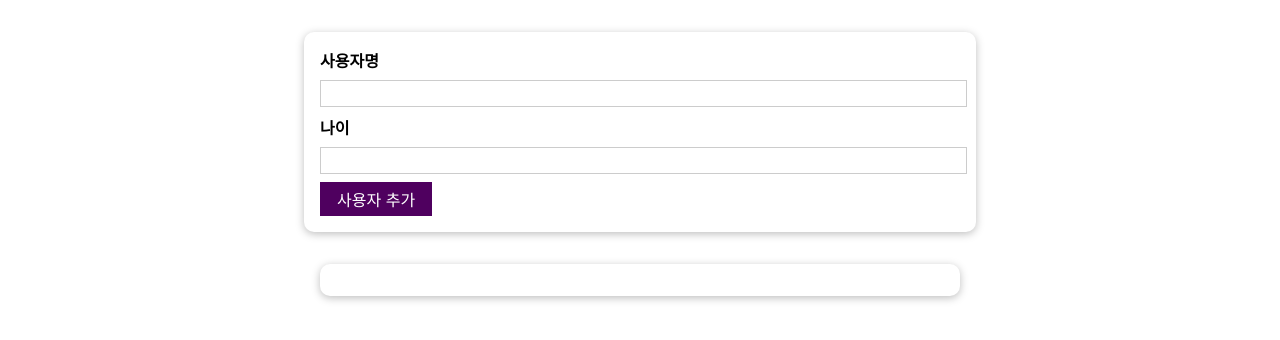
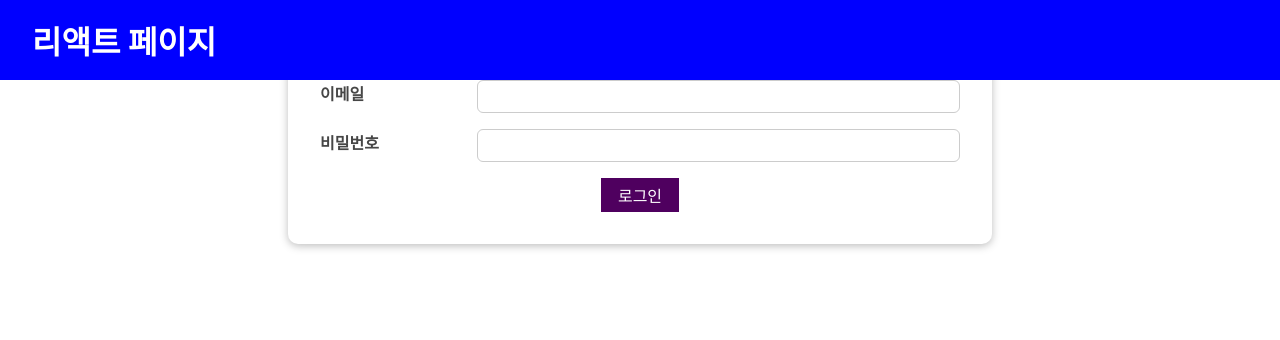
Before and after one commit to newfly101/bootcamp2024-react, a React (Create React App) app: page / in a window 1280 px wide. Shown: the top 340 px of the page. Built offline with nearby package versions, Linux system fonts and the light colour scheme.

Commit message:
[49강] 사이드 이펙트 처리 - useEffect 실습 전 코드 추가 + App.js에서 조건 처리하기(view에서 안보이게)

```diff
--- a/src/App.js
+++ b/src/App.js
@@ -2,6 +2,9 @@
 
 import AddUser from './components/Users/AddUser';
 import UsersList from './components/Users/UsersList';
+import MainHeader from "./components/MainHeader/MainHeader";
+import Login from "./components/Login/Login";
+import Home from "./components/Home/Home";
 
 function App() {
     const [usersList, setUsersList] = useState([]);
@@ -14,12 +17,33 @@
             ];
         });
     };
+    const [isLoggedIn, setIsLoggedIn] = useState(false);
+
+    const loginHandler = (email, password) => {
+        // We should of course check email and password
+        // But it's just a dummy/ demo anyways
+        setIsLoggedIn(true);
+    };
+
+    const logoutHandler = () => {
+        setIsLoggedIn(false);
+    };
 
     return (
-        <div>
-            <AddUser onAddUser={addUserHandler} />
-            <UsersList users={usersList} />
-        </div>
+        <>
+            <MainHeader isAuthenticated={isLoggedIn} onLogout={logoutHandler} />
+            <main>
+                {!isLoggedIn && <Login onLogin={loginHandler} />}
+                {isLoggedIn && <Home onLogout={logoutHandler} />}
+            </main>
+            {isLoggedIn && <>
+                <AddUser onAddUser={addUserHandler} />
+                {usersList.length > 0 && (
+                    <UsersList users={usersList} />
+                )}
+            </>}
+
+        </>
     );
 }
 
--- /dev/null
+++ b/src/components/Home/Home.js
@@ -0,0 +1,14 @@
+import React from 'react';
+
+import Card from '../UI/Card';
+import classes from './Home.module.css';
+
+const Home = (props) => {
+    return (
+        <Card className={classes.home}>
+            <h1>환영합니다.</h1>
+        </Card>
+    );
+};
+
+export default Home;
--- /dev/null
+++ b/src/components/Home/Home.module.css
@@ -0,0 +1,7 @@
+.home {
+    width: 90%;
+    max-width: 40rem;
+    padding: 3rem;
+    margin: 2rem auto;
+    text-align: center;
+}
--- /dev/null
+++ b/src/components/Login/Login.js
@@ -0,0 +1,84 @@
+import React, { useState } from 'react';
+
+import Card from '../UI/Card';
+import classes from './Login.module.css';
+import Button from '../UI/Button';
+
+const Login = (props) => {
+    const [enteredEmail, setEnteredEmail] = useState('');
+    const [emailIsValid, setEmailIsValid] = useState();
+    const [enteredPassword, setEnteredPassword] = useState('');
+    const [passwordIsValid, setPasswordIsValid] = useState();
+    const [formIsValid, setFormIsValid] = useState(false);
+
+    const emailChangeHandler = (event) => {
+        setEnteredEmail(event.target.value);
+
+        setFormIsValid(
+            event.target.value.includes('@') && enteredPassword.trim().length > 6
+        );
+    };
+
+    const passwordChangeHandler = (event) => {
+        setEnteredPassword(event.target.value);
+
+        setFormIsValid(
+            event.target.value.trim().length > 6 && enteredEmail.includes('@')
+        );
+    };
+
+    const validateEmailHandler = () => {
+        setEmailIsValid(enteredEmail.includes('@'));
+    };
+
+    const validatePasswordHandler = () => {
+        setPasswordIsValid(enteredPassword.trim().length > 6);
+    };
+
+    const submitHandler = (event) => {
+        event.preventDefault();
+        props.onLogin(enteredEmail, enteredPassword);
+    };
+
+    return (
+        <Card className={classes.login}>
+            <form onSubmit={submitHandler}>
+                <div
+                    className={`${classes.control} ${
+                        emailIsValid === false ? classes.invalid : ''
+                    }`}
+                >
+                    <label htmlFor="email">이메일</label>
+                    <input
+                        type="email"
+                        id="email"
+                        value={enteredEmail}
+                        onChange={emailChangeHandler}
+                        onBlur={validateEmailHandler}
+                    />
+                </div>
+                <div
+                    className={`${classes.control} ${
+                        passwordIsValid === false ? classes.invalid : ''
+                    }`}
+                >
+                    <label htmlFor="password">비밀번호</label>
+                    <input
+                        type="password"
+                        id="password"
+                        value={enteredPassword}
+                        onChange={passwordChangeHandler}
+                        onBlur={validatePasswordHandler}
+                    />
+                </div>
+                <div className={classes.actions}>
+                    <Button type="submit" className={classes.btn} disabled={!formIsValid}>
+                        로그인
+                    </Button>
+                </div>
+            </form>
+        </Card>
+    );
+};
+
+export default Login;
--- /dev/null
+++ b/src/components/Login/Login.module.css
@@ -0,0 +1,56 @@
+.login {
+    width: 90%;
+    max-width: 40rem;
+    margin: 2rem auto;
+    padding: 2rem;
+}
+
+.control {
+    margin: 1rem 0;
+    display: flex;
+    align-items: stretch;
+    flex-direction: column;
+}
+
+.control label,
+.control input {
+    display: block;
+}
+
+.control label {
+    font-weight: bold;
+    flex: 1;
+    color: #464646;
+    margin-bottom: 0.5rem;
+}
+
+.control input {
+    flex: 3;
+    font: inherit;
+    padding: 0.35rem 0.35rem;
+    border-radius: 6px;
+    border: 1px solid #ccc;
+}
+
+.control input:focus {
+    outline: none;
+    border-color: #4f005f;
+    background: #f6dbfc;
+}
+
+.control.invalid input {
+    border-color: red;
+    background: #fbdada;
+}
+
+.actions {
+    text-align: center;
+}
+
+@media (min-width: 768px) {
+    .control {
+        align-items: center;
+        flex-direction: row;
+    }
+
+}
--- /dev/null
+++ b/src/components/MainHeader/MainHeader.js
@@ -0,0 +1,15 @@
+import React from 'react';
+
+import Navigation from './Navigation';
+import classes from './MainHeader.module.css';
+
+const MainHeader = (props) => {
+    return (
+        <header className={classes['main-header']}>
+            <h1>리액트 페이지</h1>
+            <Navigation isLoggedIn={props.isAuthenticated} onLogout={props.onLogout} />
+        </header>
+    );
+};
+
+export default MainHeader;
--- /dev/null
+++ b/src/components/MainHeader/MainHeader.module.css
@@ -0,0 +1,16 @@
+.main-header {
+    position: fixed;
+    top: 0;
+    left: 0;
+    width: 100%;
+    height: 5rem;
+    display: flex;
+    justify-content: space-between;
+    align-items: center;
+    background: blue;
+    padding: 0 2rem;
+}
+
+.main-header h1 {
+    color: white;
+}
--- /dev/null
+++ b/src/components/MainHeader/Navigation.js
@@ -0,0 +1,29 @@
+import React from 'react';
+
+import classes from './Navigation.module.css';
+
+const Navigation = (props) => {
+    return (
+        <nav className={classes.nav}>
+            <ul>
+                {props.isLoggedIn && (
+                    <li>
+                        <a href="/">사용자</a>
+                    </li>
+                )}
+                {props.isLoggedIn && (
+                    <li>
+                        <a href="/">어드민</a>
+                    </li>
+                )}
+                {props.isLoggedIn && (
+                    <li>
+                        <button onClick={props.onLogout}>로그아웃</button>
+                    </li>
+                )}
+            </ul>
+        </nav>
+    );
+};
+
+export default Navigation;
--- /dev/null
+++ b/src/components/MainHeader/Navigation.module.css
@@ -0,0 +1,43 @@
+.nav ul {
+    list-style: none;
+    margin: 0;
+    padding: 0;
+    display: flex;
+    align-items: center;
+}
+
+.nav li {
+    margin: 0;
+    margin-left: 2rem;
+}
+
+.nav a {
+    text-decoration: none;
+    color: white;
+}
+
+.nav a:hover,
+.nav a:active {
+    color: #f3cafb;
+}
+
+.nav button {
+    font: inherit;
+    background: #dd0db0;
+    border: 1px solid #dd0db0;
+    padding: 0.5rem 1.5rem;
+    color: white;
+    cursor: pointer;
+    box-shadow: 0 2px 4px rgba(0, 0, 0, 0.26);
+    border-radius: 20px;
+}
+
+.nav button:focus {
+    outline: none;
+}
+
+.nav button:hover,
+.nav button:active {
+    color: #f3cafb;
+    box-shadow: 0 2px 10px rgba(0, 0, 0, 0.26);
+}
```
